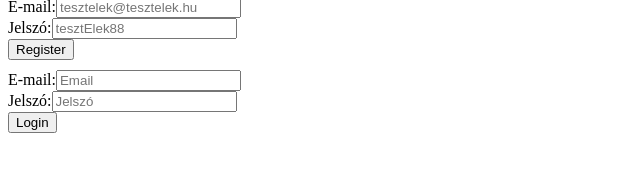
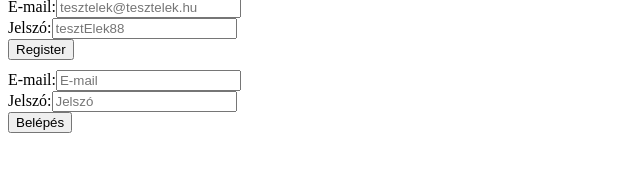
Before and after one commit to kortea01/projektMunka, a React (Vite) app in the folder Frontend/: page / in a window 1280 px wide. Shown: the part 137-308 px from the top of the page, without its empty margins (0-640 px from the left). Built offline with nearby package versions, Linux system fonts and the light colour scheme.

Commit message:
onSubmit...

```diff
--- a/Frontend/src/App.jsx
+++ b/Frontend/src/App.jsx
@@ -5,8 +5,31 @@ import RegisterForm from './components/RegisterForm';
 import LoginForm from './components/LoginForm';
 
 function App() {
+
   // application main component
+  const apiUrl = "http://localhost:8000/api"
   const loggedIn = false; // dummy state
+
+
+  const login = async userData => {
+    const url = apiUrl + "/login";
+    const response = await fetch(url, {
+        method: "POST",
+        body: JSON.stringify(userData),
+        headers: {
+            "Accept": "application/json",
+            "Content-Type": "application/json"
+        }
+
+    });
+    const data = await response.json();
+    console.log(data);
+    if (response.ok) {
+        alert("Sikeres belépés!");
+    } else {
+        alert(data.message);
+    }
+  }
 
   // redirect user based on state
   return (
@@ -16,7 +39,7 @@ function App() {
         :
         <>
           <RegisterForm />
-          <LoginForm />
+          <LoginForm onSubmit={login} />
         </>
       }
     </main>
--- a/Frontend/src/components/LoginForm.jsx
+++ b/Frontend/src/components/LoginForm.jsx
@@ -1,9 +1,10 @@
 import { useRef } from "react";
+import PropTypes from "prop-types";
 
-function LoginForm() {
+function LoginForm(props) {
     // Your code for the login form goes here
 
-    const apiUrl = "http://localhost:8000/api"
+    const {onSubmit} = props;
     const emailRef = useRef(null);
     const passwordRef = useRef(null);
 
@@ -12,47 +13,28 @@ function LoginForm() {
         const user = {
             email: emailRef.current.value,
             password: passwordRef.current.value,
-            role: "customer"
-
+            //role: "customer"
         };
-        login(user);
-
-
-    }
-
-    const login = async userData => {
-        const url = apiUrl + "/login";
-        const response = await fetch(url, {
-            method: "POST",
-            body: JSON.stringify(userData),
-            headers: {
-                "Accept": "application/json",
-                "Content-Type": "application/json"
-            }
-
-        });
-        const data = await response.json();
-        console.log(data);
-        if (response.ok) {
-            alart("Sikeres belépés!");
-        } else {
-            alart(data.message);
-        }
+        onSubmit(user);
 
     }
 
     return (<form style={{marginTop: "10px", marginBottom: "10px"}} onSubmit={handleFormSubmit}>
         <div>
-            <label htmlFor="email">E-mail:</label>
-            <input type="email" id="login_email" placeholder="Email" ref={emailRef} />
+            <label htmlFor="loginEmail">E-mail:</label>
+            <input type="email" id="loginEmail" placeholder="E-mail" ref={emailRef} />
         </div>
         <div>
-            <label htmlFor="password">Jelszó:</label>
-            <input type="password" id="login_password" placeholder="Jelszó" ref={passwordRef}/>
+            <label htmlFor="loginPassword">Jelszó:</label>
+            <input type="password" id="loginPassword" placeholder="Jelszó" ref={passwordRef}/>
         </div>
 
-            <button type="submit">Login</button>
+            <button type="submit">Belépés</button>
     </form>);
 }
 
+LoginForm.propTypes = {
+    onSubmit: PropTypes.func.isRequired
+}
+
 export default LoginForm;
--- a/Frontend/src/components/RegisterForm.jsx
+++ b/Frontend/src/components/RegisterForm.jsx
@@ -45,9 +45,9 @@ function RegisterForm() {
         const data = await response.json();
         console.log(data);
         if (response.ok) {
-            alart("Sikeres regisztráció!");
+            alert("Sikeres regisztráció!");
         } else {
-            alart(data.message);
+            alert(data.message);
         }
 
     }
```
Also changed, not shown: 2 other files (tests, documents, lock files or other folders).
